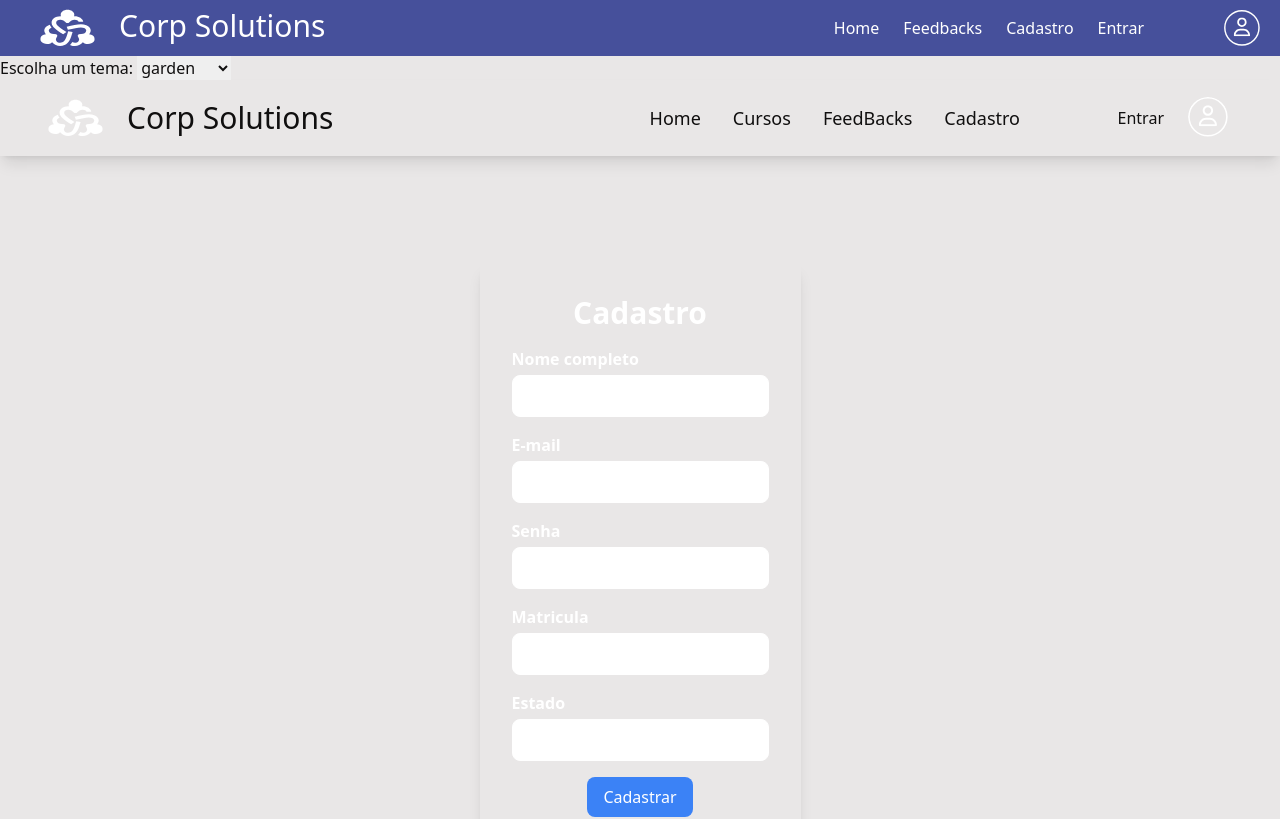
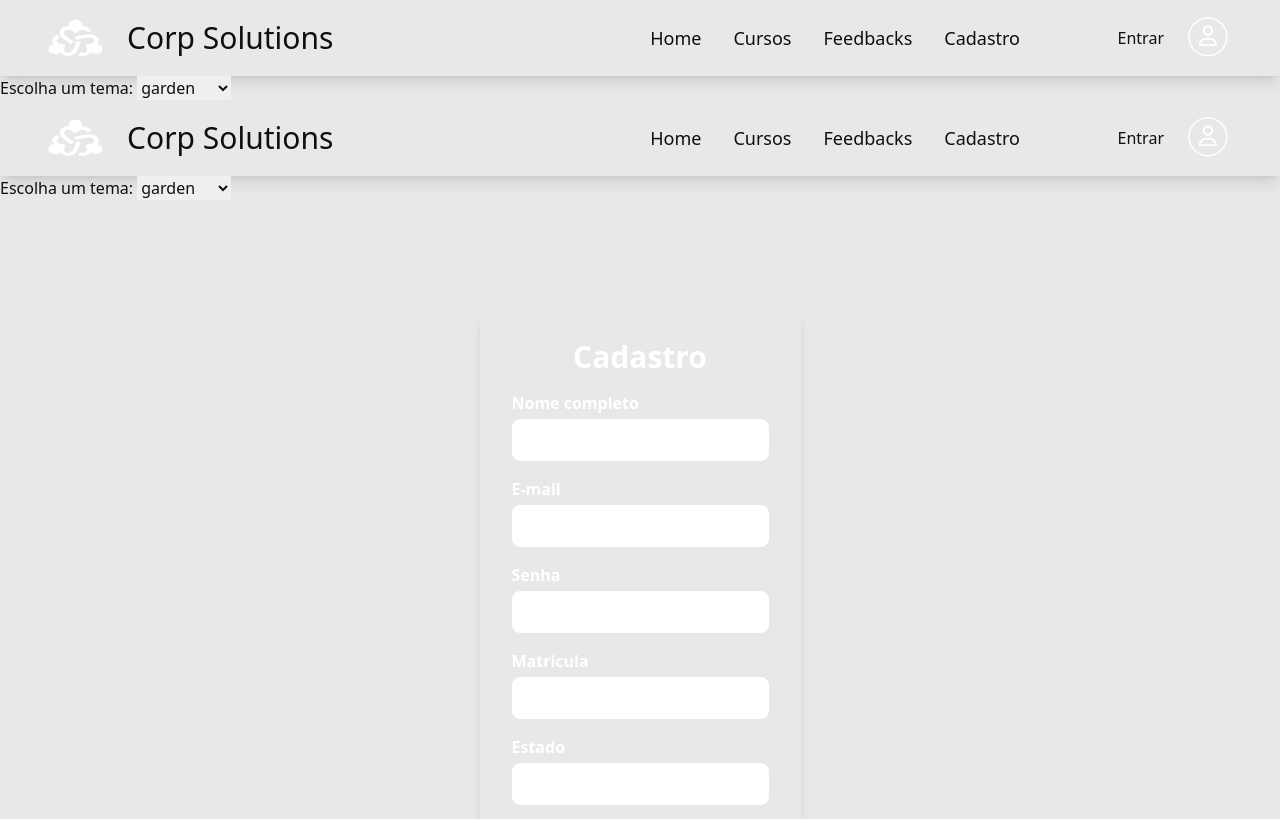
Before and after one commit to JulianaMariaSousaMesquita/ada-hack-front-end-vem-ser-tech-2024, a React (Vite) app: page /cadastro in a window 1280 px wide. Shown: the top 819 px of the page. Built offline with nearby package versions, Linux system fonts and the light colour scheme.

Commit message:
deleted header component and updated defaultlayout

```diff
--- a/src/components/Header/Header.modules.tsx
+++ /dev/null
@@ -1,14 +0,0 @@
-import React from 'react';
-import './Header.css';
-
-const Header: React.FC = () => {
-  return (
-    <header className="header">
-      <div className="menu-icon">&#9776;</div>
-      <h1 className="title">Corps Solution</h1>
-      <button className="login-button">Login</button>
-    </header>
-  );
-};
-
-export default Header;
--- a/src/components/Header/index.tsx
+++ /dev/null
@@ -1,44 +0,0 @@
-import Logo from "../../assets/Logo.svg";
-import { Link } from "react-router-dom";
-import userDefault from "../../assets/Default.svg";
-import ThemeSelect from "../ThemeSelect";
-
-function Header() {
-  return (
-    <>
-      <div className="flex justify-between bg-[#46509B] text-white">
-        <div className="flex">
-          <img src={Logo} alt="Logo" className="h-10 my-2 w-auto ml-10" />
-          <h1 className="text-3xl my-2 ml-6">Corp Solutions</h1>
-        </div>
-
-        <div className="flex">
-          <ul className="flex mr-20 my-3 space-x-6">
-            <Link to={`/`} className="m-auto">
-              <li>Home</li>
-            </Link>
-            <Link to={`/`} className="m-auto">
-              <li>Feedbacks</li>
-            </Link>
-            <Link to={`/`} className="m-auto">
-              <li>Cadastro</li>
-            </Link>
-            <Link to={`/`} className="m-auto">
-              <li>Entrar</li>
-            </Link>
-          </ul>
-          <Link to={`/`} className="m-auto">
-            <img
-              src={userDefault}
-              alt="Usuario padrão"
-              className="mr-5 size-9 my-2"
-            />
-          </Link>
-        </div>
-      </div>
-      <ThemeSelect />
-    </>
-  );
-}
-
-export default Header;
--- a/src/components/MenuBar/index.tsx
+++ b/src/components/MenuBar/index.tsx
@@ -1,9 +1,11 @@
 import { Link } from "react-router-dom";
 import DefaultProfile from "../../assets/Default.svg";
 import Logo from "../../assets/Logo.svg";
+import ThemeSelect from "../ThemeSelect";
 
 function MenuBar() {
   return (
+    <>
     <div className="navbar  shadow-lg ">
       <div className="navbar-start">
         <img src={Logo} alt="Logo" className="h-10 my-2 w-auto ml-10" />
@@ -18,7 +20,7 @@ function MenuBar() {
             <Link to={`/cursos`}>Cursos</Link>
           </li>
           <li>
-            <Link to={`/feedbacks`}>FeedBacks</Link>
+            <Link to={`/feedbacks`}>Feedbacks</Link>
           </li>
           <li>
             <Link to={`/cadastro`}>Cadastro</Link>
@@ -57,6 +59,8 @@ function MenuBar() {
         </div>
       </div>
     </div>
+    <ThemeSelect />
+    </>
   );
 }
 
--- a/src/pages/cursos.tsx
+++ b/src/pages/cursos.tsx
@@ -1,12 +1,10 @@
 import CardCursos from "../components/CardCursos/cardCursos.module";
-import MenuBar from "../components/MenuBar";
 
 export default function Cursos() {
     const numeros = Array.from({ length: 9 }, (_, index) => index + 1);
 
     return (
         <>
-            <MenuBar />
             <div className="p-20">
                 <h1>
                     <span>CURSOS</span> e Treinamentos
--- a/src/pages/layouts/Default.tsx
+++ b/src/pages/layouts/Default.tsx
@@ -1,11 +1,11 @@
-import Header from "../../components/Header";
+import MenuBar from "../../components/MenuBar";
 import Footer from "../../components/Footer";
 import { Outlet } from "react-router-dom";
 
 export default function DefaultLayout() {
   return (
     <>
-      <Header />
+      <MenuBar />
       <Outlet />
       <Footer />
     </>
```
Also changed, not shown: src/components/Header/Header.modules.css (deleted, +0 -31 lines).
